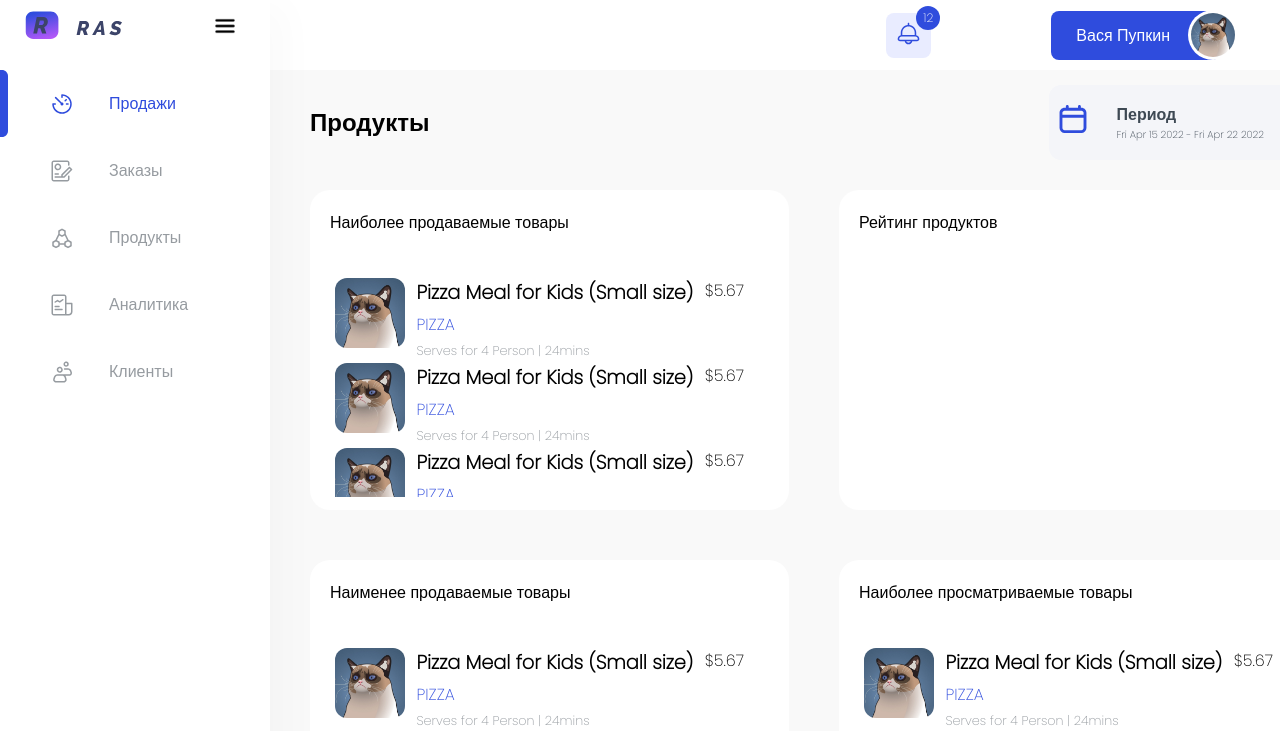
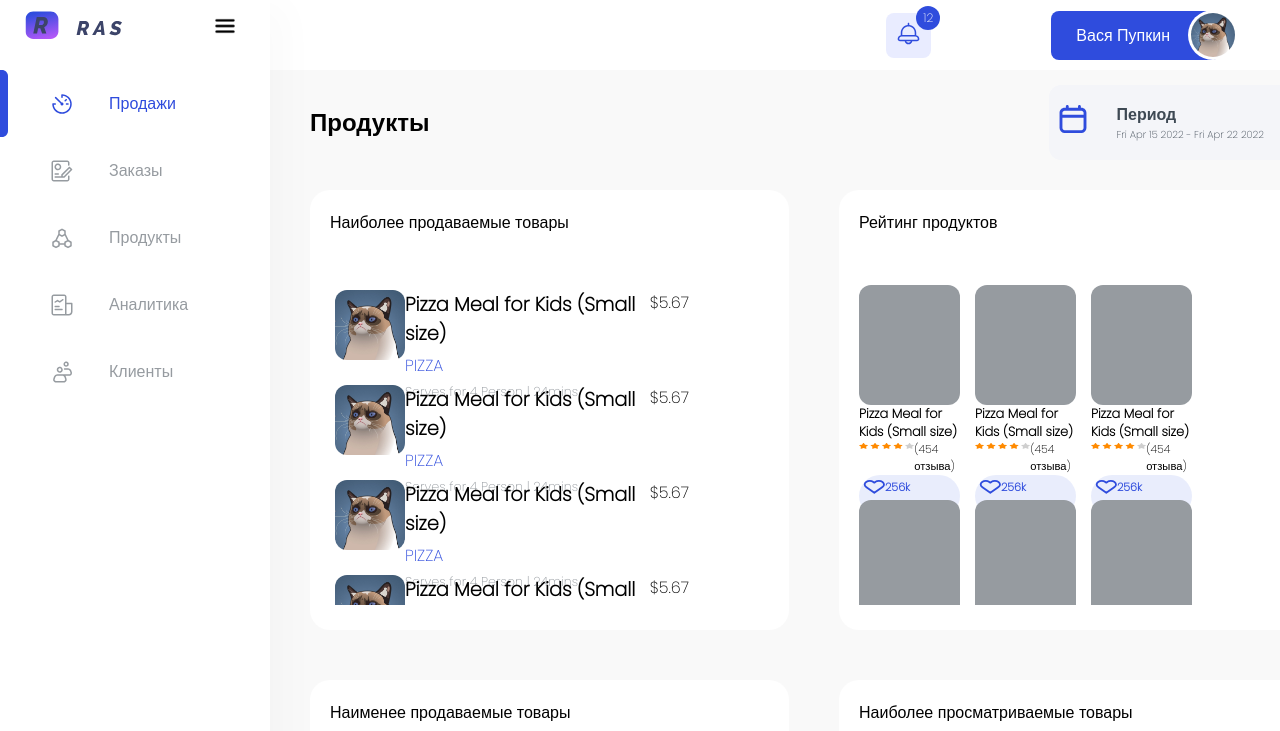
Before and after one commit to novecento050795/kuralay-project, a React (Create React App) app: page /products in a window 1280 px wide. Shown: the top 731 px of the page. Built offline with nearby package versions, Linux system fonts and the light colour scheme.

Commit message:
finished products

```diff
--- a/src/pages/products/products.css
+++ b/src/pages/products/products.css
@@ -33,7 +33,7 @@
   width: 50%;
   background-color: #fff;
   border-radius: 20px;
-  height: 35vh;
+  height: 50vh;
   padding: 20px;
 }
 
@@ -93,3 +93,46 @@
 .products-data-body-product-price {
   margin-right: 30px;
 }
+
+.products-data-body {
+  display: flex;
+  flex-direction: row;
+  gap: 15px;
+  flex-wrap: wrap;
+}
+
+.products-data-body-item {
+  width: 23%;
+  height: 200px;
+}
+
+.products-data-body-item-image {
+  background-color: #969BA0;
+  width: 100%;
+  height: 60%;
+  border-radius: 12px;
+}
+
+.products-data-body-item-title {
+  font-weight: bolder;
+  font-size: 0.8rem;
+}
+
+.products-data-body-item-review {
+  display: flex;
+  font-size: 0.7rem;
+}
+
+.products-data-body-item-likes {
+  background-color: rgba(47, 76, 221, 0.1);
+  border-radius: 60px;
+  display: flex;
+  font-size: 0.7rem;
+  color: #2F4CDD;
+  justify-content: space-around;
+  padding: 4px;
+}
+
+.bold-text {
+  font-weight: 600;
+}
--- a/src/pages/products/products.js
+++ b/src/pages/products/products.js
@@ -191,7 +191,28 @@ export default class Products extends React.Component {
             <div className='products-data'>
               <div className='products-data-header'>Рейтинг продуктов</div>
               <div className='products-data-body'>
-
+                {this.state.products.map(product => (
+                  <div className='products-data-body-item'>
+                    <div className='products-data-body-item-image'></div>
+                    <div className='products-data-body-item-title'>{product.name}</div>
+                    <div className='products-data-body-item-review'>
+                      <svg width="82" height="10" viewBox="0 0 82 10" fill="none" xmlns="http://www.w3.org/2000/svg">
+                        <path d="M7.42806 0.782158L9.02367 3.00757L12.5936 3.36559C13.2338 3.42946 13.4904 3.97237 13.0262 4.28332L10.4434 6.01457L11.0542 8.46017C11.1642 8.90223 10.4873 9.23335 9.92044 9.02661L6.72677 7.87188L3.53309 9.02661C2.9662 9.23167 2.28934 8.90223 2.3993 8.46017L3.01018 6.01457L0.427387 4.28332C-0.0368814 3.97237 0.219687 3.42946 0.859889 3.36559L4.42986 3.00757L6.02548 0.782158C6.31137 0.385483 7.13972 0.38044 7.42806 0.782158Z" fill="#FF8A00"/>
+                        <path d="M24.5233 0.782158L26.1189 3.00757L29.6889 3.36559C30.3291 3.42946 30.5856 3.97237 30.1214 4.28332L27.5386 6.01457L28.1494 8.46017C28.2594 8.90223 27.5826 9.23335 27.0157 9.02661L23.822 7.87188L20.6283 9.02661C20.0614 9.23167 19.3846 8.90223 19.4945 8.46017L20.1054 6.01457L17.5226 4.28332C17.0583 3.97237 17.3149 3.42946 17.9551 3.36559L21.5251 3.00757L23.1207 0.782158C23.4066 0.385483 24.2349 0.38044 24.5233 0.782158Z" fill="#FF8A00"/>
+                        <path d="M41.6185 0.782158L43.2141 3.00757L46.7841 3.36559C47.4243 3.42946 47.6808 3.97237 47.2166 4.28332L44.6338 6.01457L45.2447 8.46017C45.3546 8.90223 44.6778 9.23335 44.1109 9.02661L40.9172 7.87188L37.7235 9.02661C37.1566 9.23167 36.4798 8.90223 36.5897 8.46017L37.2006 6.01457L34.6178 4.28332C34.1535 3.97237 34.4101 3.42946 35.0503 3.36559L38.6203 3.00757L40.2159 0.782158C40.5018 0.385483 41.3302 0.38044 41.6185 0.782158Z" fill="#FF8A00"/>
+                        <path d="M58.7137 0.782158L60.3093 3.00757L63.8793 3.36559C64.5195 3.42946 64.7761 3.97237 64.3118 4.28332L61.729 6.01457L62.3399 8.46017C62.4498 8.90223 61.773 9.23335 61.2061 9.02661L58.0124 7.87188L54.8187 9.02661C54.2518 9.23167 53.575 8.90223 53.6849 8.46017L54.2958 6.01457L51.713 4.28332C51.2488 3.97237 51.5053 3.42946 52.1455 3.36559L55.7155 3.00757L57.3111 0.782158C57.597 0.385483 58.4254 0.38044 58.7137 0.782158Z" fill="#FF8A00"/>
+                        <path d="M75.8089 0.782158L77.4045 3.00757L80.9745 3.36559C81.6147 3.42946 81.8713 3.97237 81.407 4.28332L78.8242 6.01457L79.4351 8.46017C79.5451 8.90223 78.8682 9.23335 78.3013 9.02661L75.1076 7.87188L71.914 9.02661C71.3471 9.23167 70.6702 8.90223 70.7802 8.46017L71.391 6.01457L68.8082 4.28332C68.344 3.97237 68.6005 3.42946 69.2407 3.36559L72.8107 3.00757L74.4063 0.782158C74.6922 0.385483 75.5206 0.38044 75.8089 0.782158Z" fill="#CFCFCF"/>
+                      </svg>
+                      <div>(454 отзыва)</div>
+                    </div>
+                    <div className='products-data-body-item-likes'>
+                      <svg width="24" height="16" viewBox="0 0 24 16" fill="none" xmlns="http://www.w3.org/2000/svg">
+                        <path d="M21.2373 2.47891C20.7236 2.11241 20.1138 1.82167 19.4426 1.6233C18.7714 1.42494 18.052 1.32285 17.3255 1.32285C16.5989 1.32285 15.8795 1.42494 15.2083 1.6233C14.5371 1.82167 13.9273 2.11241 13.4137 2.47891L12.3477 3.23919L11.2818 2.47891C10.2443 1.73894 8.83721 1.32323 7.37 1.32323C5.90279 1.32323 4.49568 1.73894 3.45821 2.47891C2.42074 3.21889 1.83789 4.2225 1.83789 5.26898C1.83789 6.31546 2.42074 7.31908 3.45821 8.05905L4.52415 8.81933L12.3477 14.3995L20.1713 8.81933L21.2373 8.05905C21.7511 7.69272 22.1587 7.25776 22.4369 6.77903C22.715 6.3003 22.8581 5.78718 22.8581 5.26898C22.8581 4.75078 22.715 4.23766 22.4369 3.75893C22.1587 3.28021 21.7511 2.84525 21.2373 2.47891V2.47891Z" stroke="#2F4CDD" strokeWidth="2" strokeLinecap="round" strokeLinejoin="round"/>
+                      </svg>
+                      <div><span className='bold-text'>256k</span> Нравится</div>
+                    </div>
+                  </div>
+                ))}
               </div>
             </div>
           </div>
--- a/src/pages/sales/sales.js
+++ b/src/pages/sales/sales.js
@@ -328,10 +328,6 @@ export default class Sales extends React.Component {
             </div>
           </div>
         </div>
-        <div className='sales-gistogram-container'>
-          <div className='sales-gistogram white-card'>
-          </div>
-        </div>
       </div>
     );
   }
```
